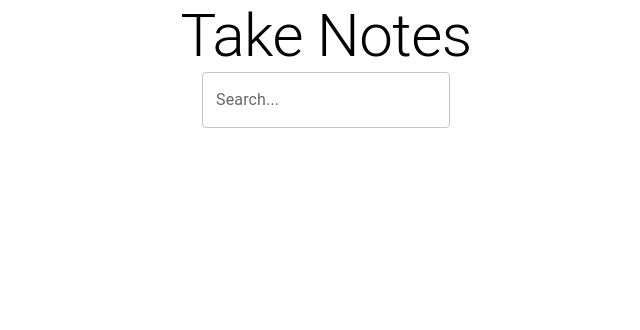
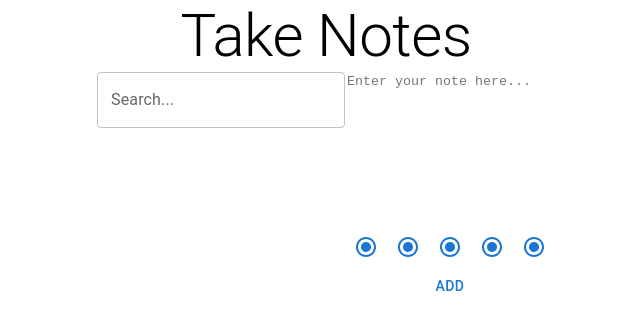
Before and after one commit to Mustafa-Filiz/React--Take-Notes-App, a React (Create React App) app: page / in a window 1280 px wide. Shown: the top 330 px of the page, without its empty margins (314-954 px from the left). Built offline with nearby package versions, Linux system fonts and the light colour scheme.

Commit message:
note area imported

```diff
--- a/src/App.js
+++ b/src/App.js
@@ -2,12 +2,14 @@ import { Box } from '@mui/system';
 import './App.css';
 import Header from './components/Header';
 import SearchArea from './components/SearchArea';
+import TakeNoteArea from './components/TakeNoteArea';
 
 function App() {
     return (
         <Box className="App">
             <Header />
             <SearchArea />
+            <TakeNoteArea />
         </Box>
     );
 }
```
